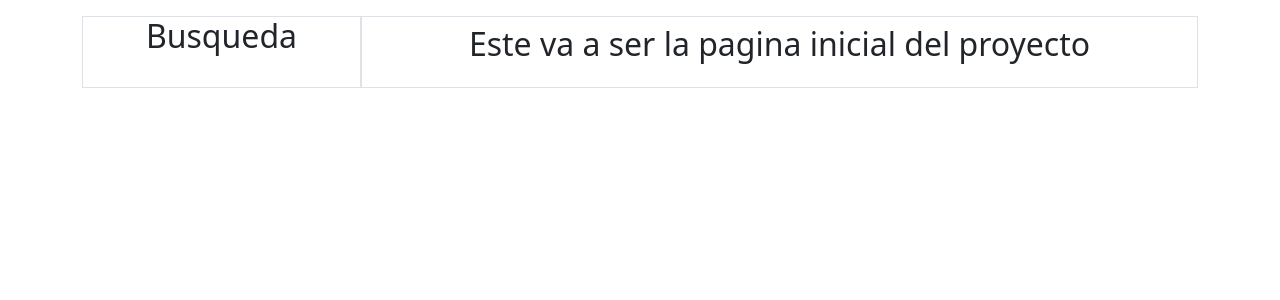
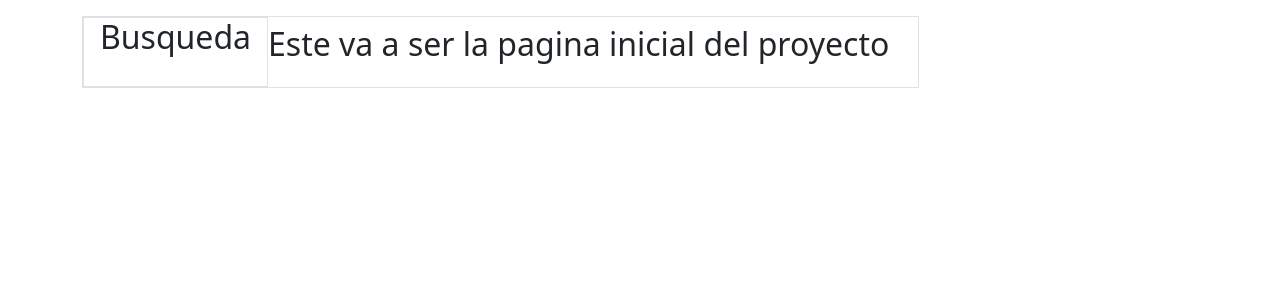
Before and after one commit to YOYO-DR/proyecto-juegossena, a Django app: page / in a window 1280 px wide. Shown: the part 66-366 px from the top of the page. Run offline with Django 4.2, Linux system fonts and the light colour scheme; some libraries are stand-ins or nearby versions.

Commit message:
acomodando busqueda solo en inicio por ahora

```diff
--- a/templates/base.html
+++ b/templates/base.html
@@ -32,9 +32,6 @@
 
         <div class="col py-3">
           <div class="container-fluid container-md d-flex flex-column flex-md-row">
-            <div class="col-12 col-md-3 border">
-            {% include 'plantillas/busqueda.html' %}
-            </div>
             <div class="col-12 col-md-9 border">
               {% block contenido %}{% endblock contenido %}
             </div>
--- a/templates/juegos/inicio.html
+++ b/templates/juegos/inicio.html
@@ -1,7 +1,13 @@
 {% extends 'base.html' %}
 {% load static %}
 {% block contenido %}
-{% if user.is_authenticated %}
+
+<div class="d-flex flex-column flex-md-row">
+  <div class="border">
+    {% include 'plantillas/busqueda.html' %}
+  </div>
+  <div>
+    {% if user.is_authenticated %}
 <h2 class="mt-2 text-center">Hola {{user.username|title}}, {{dato}}</h2>
 <form id="envioTxt" class="d-flex flex-column border p-2 col-12 col-sm-10 col-md-8 col-lg-6 col-xxl-4">
   <div class="mb-3">
@@ -16,6 +22,9 @@
 <div class="mt-4">
   <div class="accordion col-12 col-sm-11 col-md-9 col-lg-7 col-xxl-5" id="carateristicas"></div>
 </div>
+  </div>
+</div>
+
 {% endblock contenido %}
 {% block js %}
 <script src="{% static 'js/enviarpost.js' %}"></script>
--- a/templates/plantillas/busqueda.html
+++ b/templates/plantillas/busqueda.html
@@ -1 +1 @@
-<h2 class="text-center">Busqueda</h2>
+<h2 class="text-center mx-3">Busqueda</h2>
```
